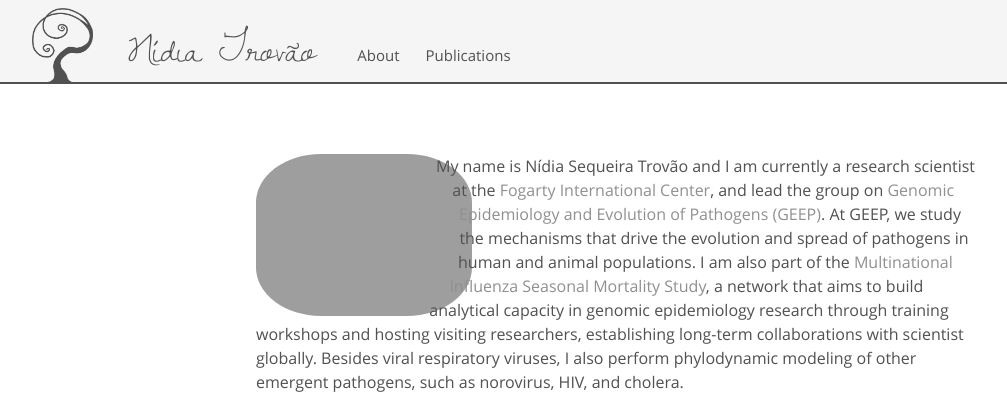
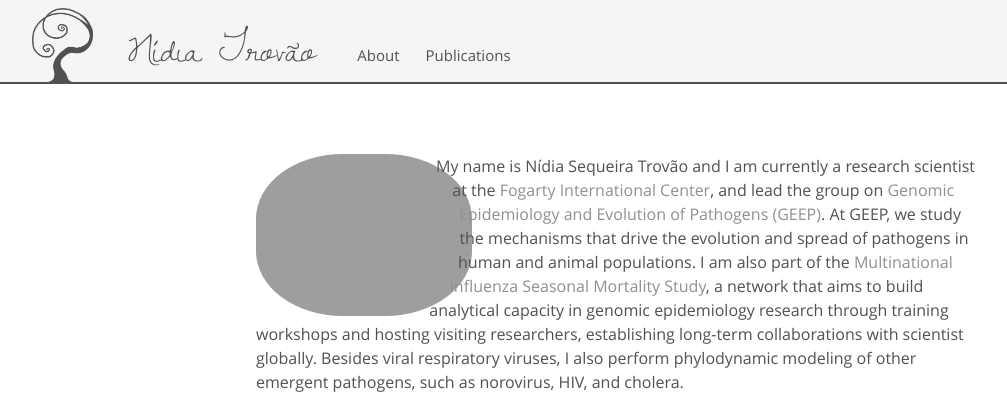
Before and after one commit to nidiatrovao/nidiatrovao.github.io, a Jekyll site: the page built from index.html, in a window 1280 px wide. Shown: the top 405 px of the page, without its empty margins (24-1031 px from the left). Built offline with Jekyll 4.4.1, drawn with Linux system fonts in a browser that asks for light colours.

Commit message:
Update index.html

```diff
--- a/index.html
+++ b/index.html
@@ -7,7 +7,7 @@
 <picture>
   <source srcset="{{ site.baseurl }}/public/NT_20231217.webp" type="image/webp">
   <source srcset="{{ site.baseurl }}/public/NT_20231217.jpeg" type="image/jpeg">
-  <img src="{{ site.baseurl }}/public/NT_20231217.jpeg" alt="Nídia Trovão" style="border-radius: 30%;">
+  <img src="{{ site.baseurl }}/public/NT_20231217.jpeg" alt="Nídia Trovão" style="border-radius: 40%;">
 </picture>
 
 My name is Nídia Sequeira Trovão and I am currently a research scientist at the <a href="https://www.fic.nih.gov/Pages/Default.aspx">Fogarty International Center</a>, and lead the group on <a href="https://www.fic.nih.gov/About/Staff/epidemiology-population-studies/Pages/Genomic-Epidemiology-and-Evolution-of-Pathogens-.aspx">Genomic Epidemiology and Evolution of Pathogens (GEEP)</a>. At GEEP, we study the mechanisms that drive the evolution and spread of pathogens in human and animal populations.
```
